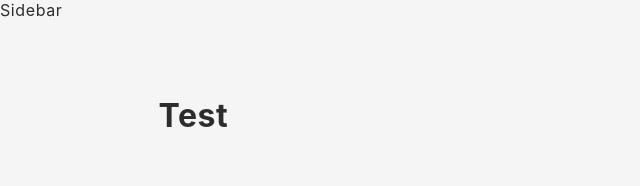
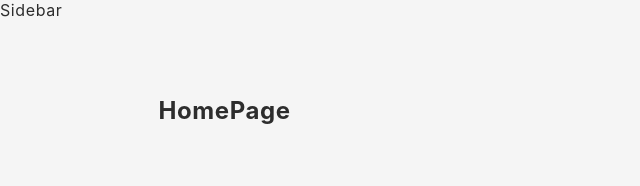
Before and after one commit to Pinto1232/SpanDevCode-Pinto, a React (Vite) app: page / in a window 1280 px wide. Shown: the top 186 px of the page, without its empty margins (0-640 px from the left). Built offline with nearby package versions, Linux system fonts and the light colour scheme.

Commit message:
Page are now routed

```diff
--- a/src/App.jsx
+++ b/src/App.jsx
@@ -4,6 +4,8 @@ import {Helmet} from 'react-helmet'
 import { GlobalStyle } from './styles/globalStyle'
 import { darkTheme, lightTheme } from './styles/theme'
 import Layout from './components/Layout/Layout'
+import Roteator from './Roteator'
+
 
 export const ThemeContext = React.createContext(null)
 
@@ -18,10 +20,10 @@ const App = () =>
           <GlobalStyle />
             <Helmet>
                 <title>Sidebar</title>
-        </Helmet>
+            </Helmet>
         <>
           <Layout>
-                <h1>Test</h1>
+            <Roteator />
           </Layout>
         </>
       </ThemeProvider>
--- /dev/null
+++ b/src/Roteator.jsx
@@ -0,0 +1,19 @@
+import React from 'react'
+import { Routes, Route} from 'react-router-dom'
+import Customer from './pages/Customer'
+import HomePage from './pages/HomePage'
+import Statistic from './pages/Statistic'
+
+const Roteator = () => {
+  return (
+
+          <Routes>
+              <Route path="/" element={<HomePage />}></Route>
+              <Route path="/statistic" element={<Statistic />}></Route>
+              <Route path="/customers" element={<Customer />}></Route>
+          </Routes>
+
+  )
+}
+
+export default Roteator
--- a/src/main.jsx
+++ b/src/main.jsx
@@ -2,8 +2,11 @@ import React from 'react'
 import ReactDOM from 'react-dom'
 import './index.css'
 import App from './App'
+import {BrowserRouter as Router } from 'react-router-dom'
 
 ReactDOM.render(
-    <App />,
+  <Router >
+    <App />
+  </Router>,
   document.getElementById('root')
 )
--- /dev/null
+++ b/src/pages/Customer.jsx
@@ -0,0 +1,9 @@
+import React from 'react'
+
+const Customer = () => {
+  return (
+    <h2>Customer</h2>
+  )
+}
+
+export default Customer
--- /dev/null
+++ b/src/pages/HomePage.jsx
@@ -0,0 +1,9 @@
+import React from 'react'
+
+const HomePage = () => {
+  return (
+    <h2>HomePage</h2>
+  )
+}
+
+export default HomePage
--- /dev/null
+++ b/src/pages/Statistic.jsx
@@ -0,0 +1,9 @@
+import React from 'react'
+
+const Statistic = () => {
+  return (
+    <h2>Statistic</h2>
+  )
+}
+
+export default Statistic
```
